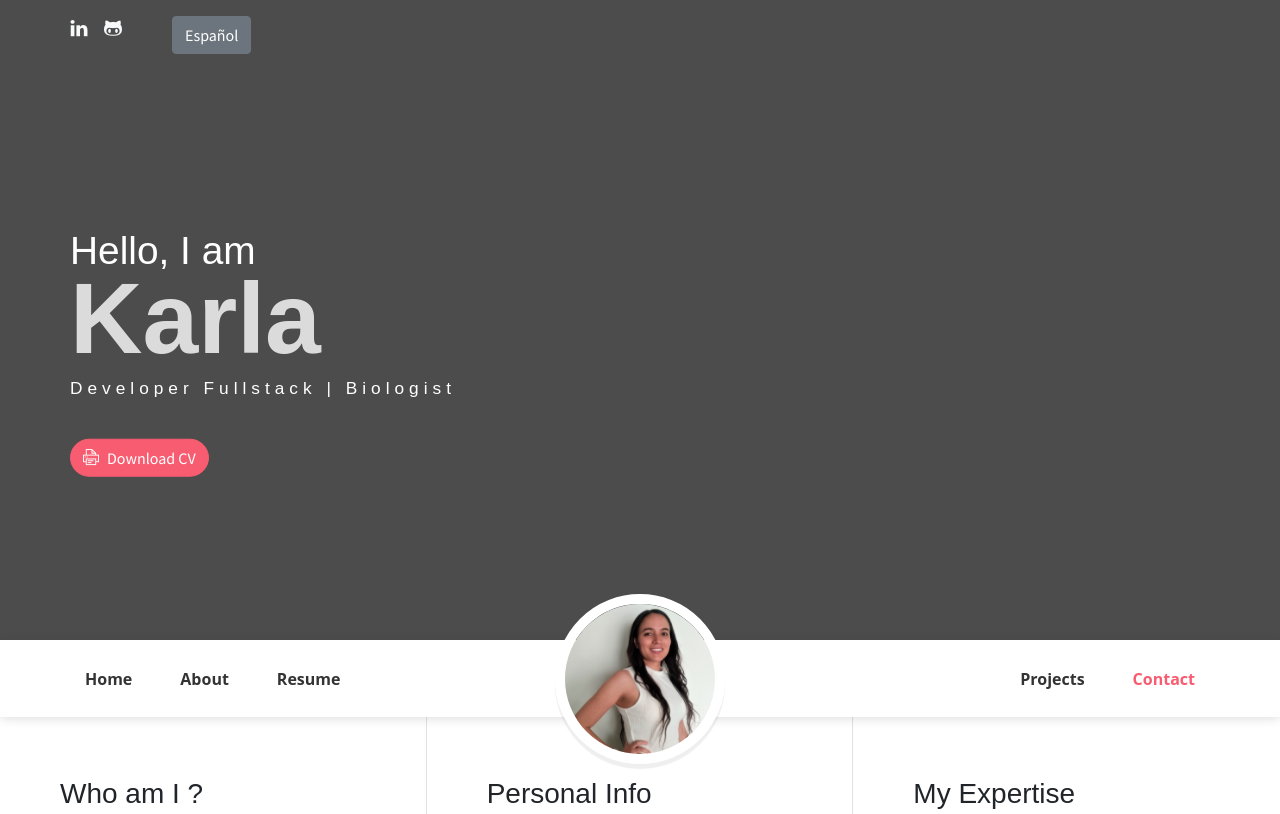
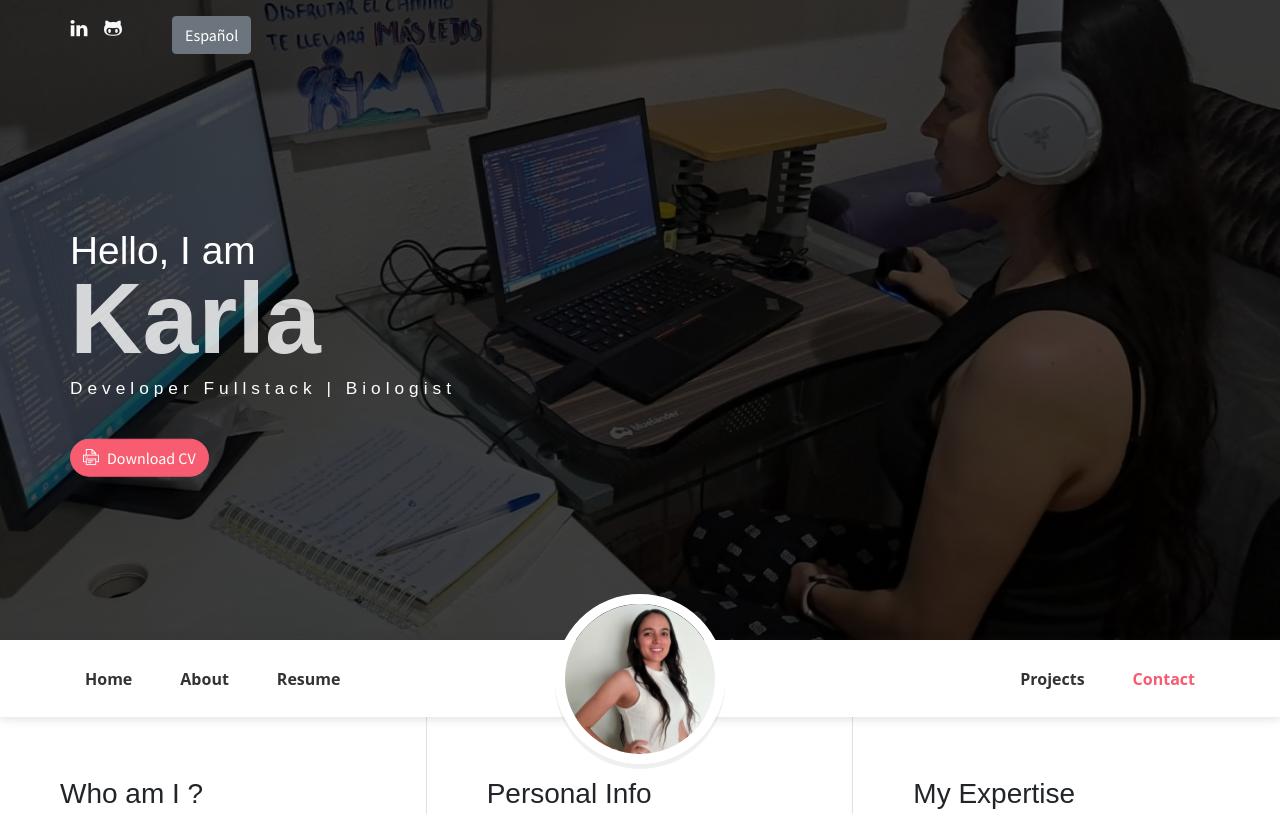
Before and after one commit to KarlaMacedo/EngPortfolio, a website: page johndoe/public_html/index.html in a window 1280 px wide. Shown: the top 814 px of the page. Drawn offline with Linux system fonts and the light colour scheme.

Commit message:
Update fix header img

```diff
--- a/johndoe/public_html/assets/scss/layout/_header.scss
+++ b/johndoe/public_html/assets/scss/layout/_header.scss
@@ -2,7 +2,7 @@
     position: relative;
     height: 80vh;
     min-height: 600px;
-    background-image: linear-gradient(to top, rgba(0, 0, 0, .7), rgba(0, 0, 0, .7)), url(../imgs/6.jpg);
+    background-image: linear-gradient(to top, rgba(0, 0, 0, .7), rgba(0, 0, 0, .7)), url(../imgs/6a.jpg);
     background-size: cover;
     background-position: center;
     background-repeat: no-repeat;
```
Also changed, not shown: johndoe/public_html/assets/css/johndoe.css, johndoe/public_html/assets/imgs/6a.jpg (added).
